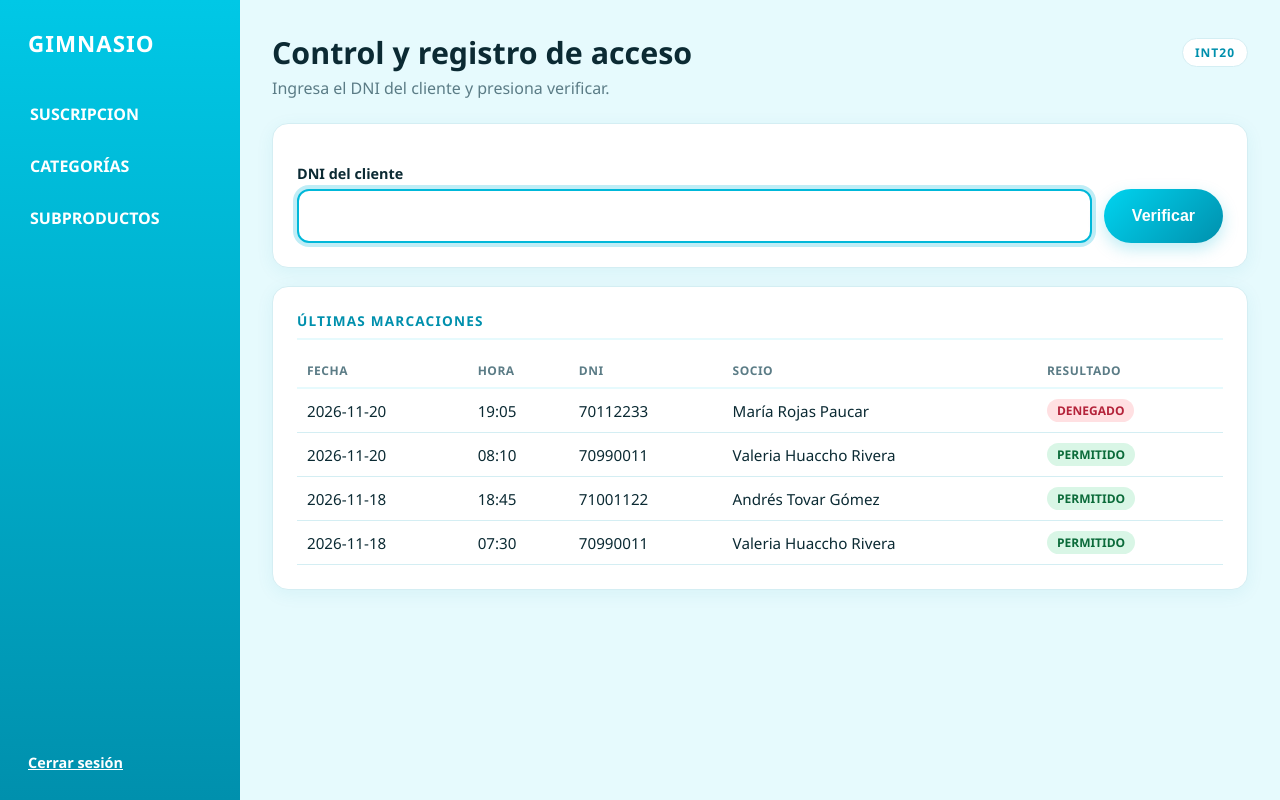
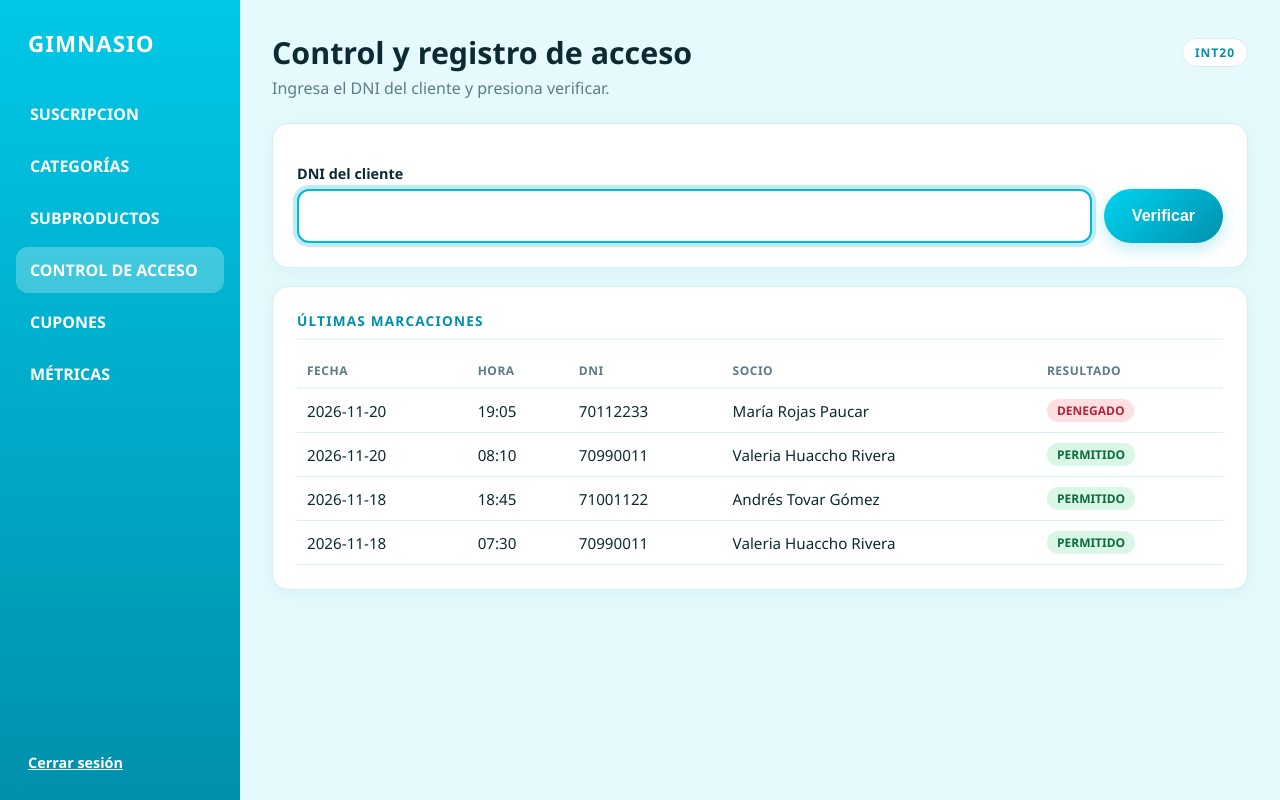
Before and after one commit to kioshi205/Sistema-Gimnasio-v3, a Java web app: page /acceso in a window 1280 px wide. Run offline with Spring Boot 4, a stand-in JSP engine, Linux system fonts and the light colour scheme; data that the repository does not hold is empty.

Commit message:
Agrega enlaces de control de acceso, cupones y metricas al menu lateral

```diff
--- a/src/main/webapp/WEB-INF/views/fragmentsJB/headerJB.jsp
+++ b/src/main/webapp/WEB-INF/views/fragmentsJB/headerJB.jsp
@@ -42,14 +42,39 @@
                 </c:otherwise>
             </c:choose>
 
+            <c:choose>
+                <c:when test="${rutaActual == '/acceso' or rutaActual == '/acceso/verificar'}">
+                    <a class="activo" href="${pageContext.request.contextPath}/acceso">CONTROL DE ACCESO</a>
+                </c:when>
+                <c:otherwise>
+                    <a href="${pageContext.request.contextPath}/acceso">CONTROL DE ACCESO</a>
+                </c:otherwise>
+            </c:choose>
+
+            <c:choose>
+                <c:when test="${rutaActual == '/cupones/nuevo'}">
+                    <a class="activo" href="${pageContext.request.contextPath}/cupones/nuevo">CUPONES</a>
+                </c:when>
+                <c:otherwise>
+                    <a href="${pageContext.request.contextPath}/cupones/nuevo">CUPONES</a>
+                </c:otherwise>
+            </c:choose>
+
+            <c:choose>
+                <c:when test="${rutaActual == '/metricas'}">
+                    <a class="activo" href="${pageContext.request.contextPath}/metricas">MÉTRICAS</a>
+                </c:when>
+                <c:otherwise>
+                    <a href="${pageContext.request.contextPath}/metricas">MÉTRICAS</a>
+                </c:otherwise>
+            </c:choose>
+
             <%-- Enlaces para que el equipo descomente cuando termine su módulo:
             <a href="${pageContext.request.contextPath}/suscripciones">Suscripciones</a>
             <a href="${pageContext.request.contextPath}/clientes">Clientes</a>
             <a href="${pageContext.request.contextPath}/gestion-planes">Gestión de Planes</a>
             <a href="${pageContext.request.contextPath}/subproductos">Subproductos</a>
             <a href="${pageContext.request.contextPath}/categorias">Categorías</a>
-            <a href="${pageContext.request.contextPath}/acceso">Control de Acceso</a>
-            <a href="${pageContext.request.contextPath}/cupones/nuevo">Cupones</a>
             --%>
         </nav>
         <div class="lateral-usuario">
```
